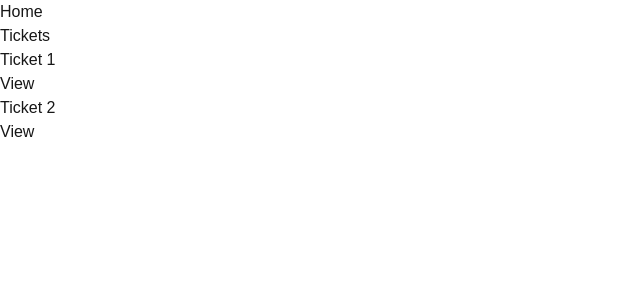
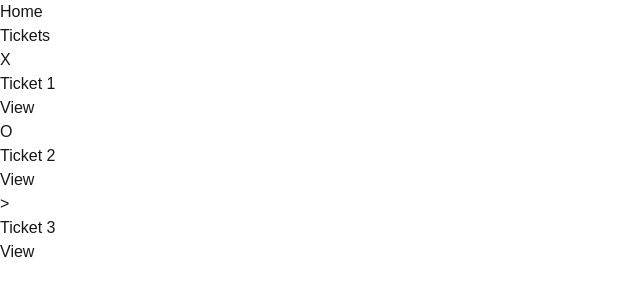
Before and after one commit to burdianov/the-road, a Next.js app: page /tickets in a window 1280 px wide. Shown: the top 300 px of the page, without its empty margins (0-640 px from the left). Built offline with nearby package versions, Linux system fonts and the light colour scheme.

Commit message:
const assertions

```diff
--- a/src/app/tickets/page.tsx
+++ b/src/app/tickets/page.tsx
@@ -2,12 +2,19 @@
 
 import { initialTickets } from "@/data";
 import { ticketPath } from "@/paths";
+
+const TICKET_ICONS = {
+  OPEN: "O",
+  IN_PROGRESS: ">",
+  DONE: "X",
+};
 
 export default function TicketsPage() {
   return (
     <div>
       {initialTickets.map((ticket) => (
         <div key={ticket.id}>
+          <div>{TICKET_ICONS[ticket.status]}</div>
           <h2 className="text-lg">{ticket.title}</h2>
           <Link href={ticketPath(ticket.id)} className="text-sm underline">
             View
--- a/src/data.ts
+++ b/src/data.ts
@@ -3,12 +3,18 @@
         id: 1,
         title: "Ticket 1",
         content: "This is the first ticket",
-        status: "DONE"
+        status: "DONE" as const
     },
     {
         id: 2,
         title: "Ticket 2",
         content: "This is the second ticket",
-        status: "OPEN"
+        status: "OPEN" as const
     },
+    {
+        id: 3,
+        title: "Ticket 3",
+        content: "This is the third ticket",
+        status: "IN_PROGRESS" as const
+    }
 ];
```
